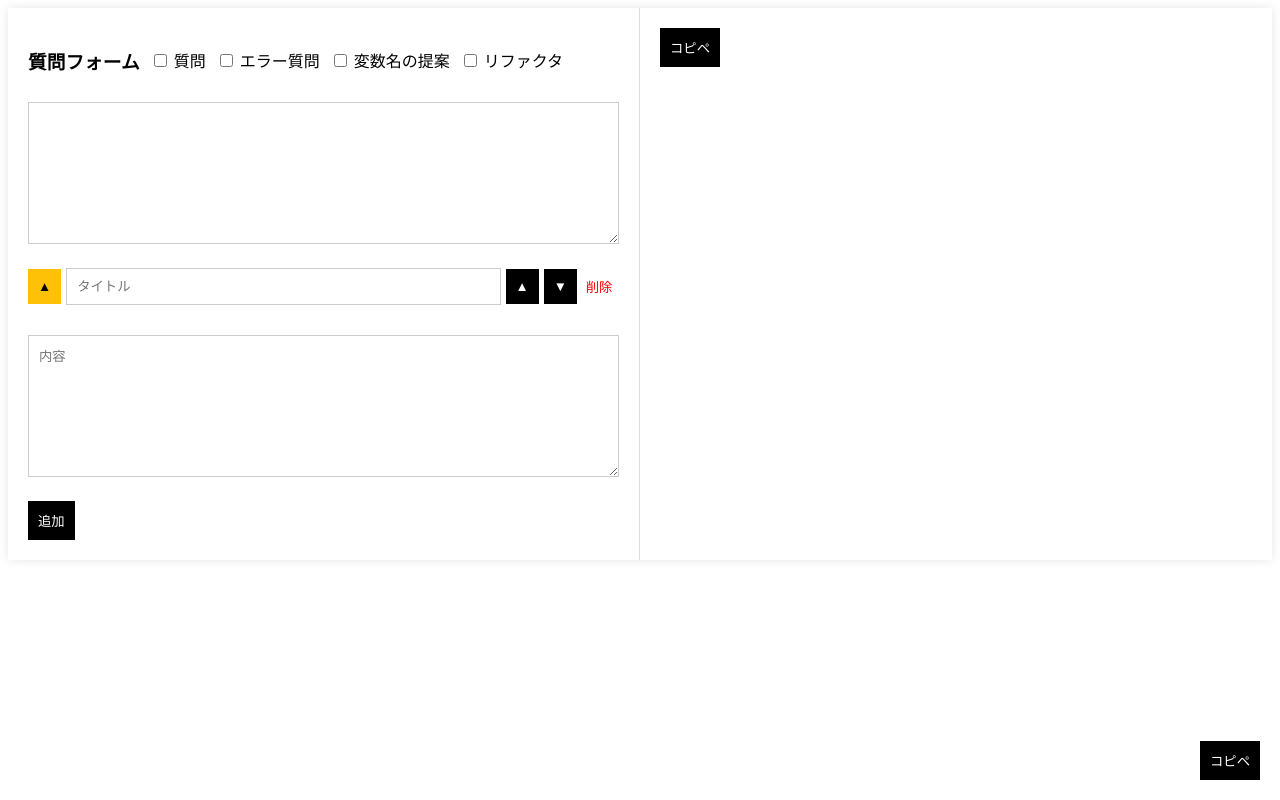
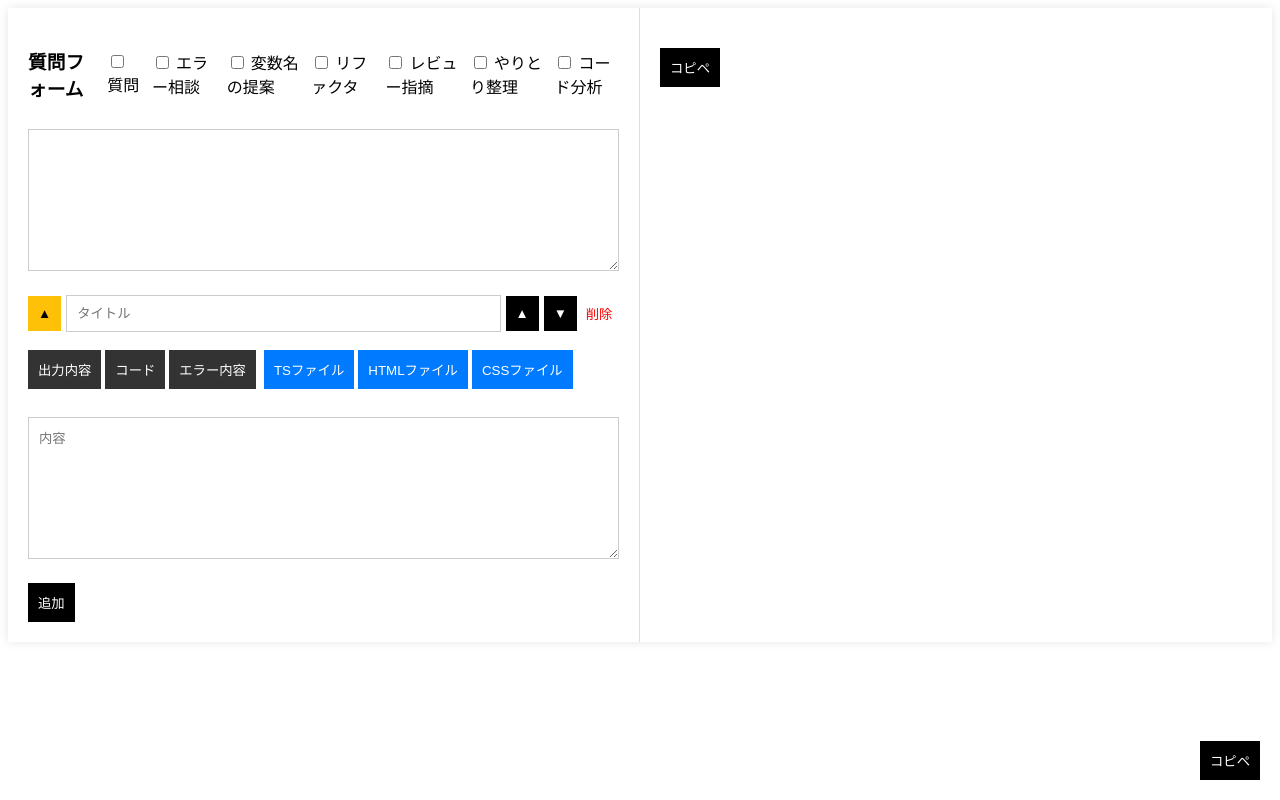
Before and after one commit to uot0705/prompt-format-creation-angular, an Angular app: page / in a window 1280 px wide. Built offline with nearby package versions, Linux system fonts and the light colour scheme.

Commit message:
feat: プロンプト作成フォームのプリセット・UI実装

```diff
--- a/src/app/app.component.html
+++ b/src/app/app.component.html
@@ -3,30 +3,73 @@
     <form>
       <div class="title-content">
         <h3>質問フォーム</h3>
-        <label
-          ><input type="checkbox" (change)="toggleCheckbox('question')" />
-          質問</label
-        >
-        <label
-          ><input type="checkbox" (change)="toggleCheckbox('error')" />
-          エラー質問</label
-        >
-        <label
-          ><input type="checkbox" (change)="toggleCheckbox('variableName')" />
-          変数名の提案</label
-        >
-        <label
-          ><input type="checkbox" (change)="toggleCheckbox('refactor')" />
-          リファクタ</label
-        >
+        <label>
+          <input
+            type="checkbox"
+            [checked]="selectedPreset() === 'question'"
+            (click)="onPresetClick('question')"
+          />
+          質問
+        </label>
+        <label>
+          <input
+            type="checkbox"
+            [checked]="selectedPreset() === 'error'"
+            (click)="onPresetClick('error')"
+          />
+          エラー相談
+        </label>
+        <label>
+          <input
+            type="checkbox"
+            [checked]="selectedPreset() === 'variableName'"
+            (click)="onPresetClick('variableName')"
+          />
+          変数名の提案
+        </label>
+        <label>
+          <input
+            type="checkbox"
+            [checked]="selectedPreset() === 'refactor'"
+            (click)="onPresetClick('refactor')"
+          />
+          リファクタ
+        </label>
+        <label>
+          <input
+            type="checkbox"
+            [checked]="selectedPreset() === 'review'"
+            (click)="onPresetClick('review')"
+          />
+          レビュー指摘
+        </label>
+        <label>
+          <input
+            type="checkbox"
+            [checked]="selectedPreset() === 'organize'"
+            (click)="onPresetClick('organize')"
+          />
+          やりとり整理
+        </label>
+        <label>
+          <input
+            type="checkbox"
+            [checked]="selectedPreset() === 'analyze'"
+            (click)="onPresetClick('analyze')"
+          />
+          コード分析
+        </label>
       </div>
+
       <textarea
-        [(ngModel)]="mainQuestion"
+        id="main-question"
         name="mainQuestion"
         rows="8"
+        [ngModel]="mainQuestion()"
+        (ngModelChange)="mainQuestion.set($event)"
       ></textarea>
 
-      <div>
+      <div id="fields-container">
         @for (field of fields(); track field.id) {
         <div class="field">
           <div class="field-header">
@@ -39,6 +82,7 @@
               {{ field.expanded ? "▲" : "▼" }}
             </button>
             <input
+              class="title-input"
               [value]="field.title"
               (input)="handleFieldChange($event, field.id, 'title')"
               name="field-title"
@@ -57,9 +101,54 @@
               </button>
             </div>
           </div>
+
+          <div class="common-words-content">
+            <div class="common-words-group common-words-general">
+              <button
+                type="button"
+                (click)="setCommonTitleWord(field.id, '出力内容')"
+              >
+                出力内容
+              </button>
+              <button
+                type="button"
+                (click)="setCommonTitleWord(field.id, 'コード')"
+              >
+                コード
+              </button>
+              <button
+                type="button"
+                (click)="setCommonTitleWord(field.id, 'エラー内容')"
+              >
+                エラー内容
+              </button>
+            </div>
+            <div class="common-words-group common-words-file">
+              <button
+                type="button"
+                (click)="setCommonTitleWord(field.id, 'TSファイル')"
+              >
+                TSファイル
+              </button>
+              <button
+                type="button"
+                (click)="setCommonTitleWord(field.id, 'HTMLファイル')"
+              >
+                HTMLファイル
+              </button>
+              <button
+                type="button"
+                (click)="setCommonTitleWord(field.id, 'CSSファイル')"
+              >
+                CSSファイル
+              </button>
+            </div>
+          </div>
+
           @if (field.expanded) {
           <div class="field-content">
             <textarea
+              class="field-content-textarea"
               [value]="field.content"
               (input)="handleFieldChange($event, field.id, 'content')"
               name="field-content"
@@ -72,12 +161,15 @@
         }
       </div>
 
-      <button type="button" (click)="addField()">追加</button>
+      <button id="add-field-btn" type="button" (click)="addField()">
+        追加
+      </button>
     </form>
   </div>
 
   <div class="right-panel">
     <button
+      id="copy-btn"
       (click)="copyToClipboard()"
       class="copy-btn"
       [class.success]="copySuccess()"
@@ -85,12 +177,13 @@
       {{ copySuccess() ? "コピペ成功" : "コピペ" }}
     </button>
     <div id="output">
-      <div [innerHTML]="mainQuestionOutputForDisplay()"></div>
-      <div [innerHTML]="fieldsOutputForDisplay()"></div>
+      <div id="main-question-output" [innerHTML]="mainQuestionOutput()"></div>
+      <div id="fields-output" [innerHTML]="fieldsOutputForDisplay()"></div>
+    </div>
   </div>
 
-  </div>
   <button
+    id="fixed-copy-btn"
     (click)="copyToClipboard()"
     class="fixed-copy-btn"
     [class.success]="copySuccess()"
--- a/src/app/app.component.scss
+++ b/src/app/app.component.scss
@@ -7,8 +7,8 @@ body {
   margin: 0;
   background-color: #f5f5f5;
   display: flex;
-  justify-content: center;
-  align-items: center;
+  justify-content: stretch;
+  align-items: stretch;
   height: 100vh;
   overflow: hidden;
 }
@@ -45,7 +45,6 @@ body {
     width: auto;
   }
 }
-
 
 
 .title-content {
@@ -154,3 +153,29 @@ button:hover {
   background-color: #ffc107;
   color: black;
 }
+
+.common-words-content {
+  display: flex;
+  margin: 8px 0;
+  gap: 8px;
+  flex-wrap: wrap;
+}
+
+.common-words-group {
+  display: flex;
+  gap: 4px;
+}
+
+.common-words-general button {
+  background-color: #333;
+  color: #fff;
+}
+
+.common-words-file button {
+  background-color: #007bff;
+  color: #fff;
+}
+
+.preview-field {
+  margin-bottom: 16px;
+}
--- a/src/app/app.component.ts
+++ b/src/app/app.component.ts
@@ -1,5 +1,5 @@
-import { Component, signal, computed } from '@angular/core';
-import { FormsModule } from '@angular/forms'; // FormsModuleをインポート
+import { Component, computed, signal } from '@angular/core';
+import { FormsModule } from '@angular/forms';
 import { marked } from 'marked';
 
 interface Field {
@@ -9,65 +9,152 @@ interface Field {
   expanded: boolean;
 }
 
+type PresetType =
+  | 'question'
+  | 'error'
+  | 'variableName'
+  | 'refactor'
+  | 'review'
+  | 'organize'
+  | 'analyze';
+
 @Component({
   selector: 'app-root',
-  standalone: true, // スタンドアロンコンポーネントを宣言
-  imports: [FormsModule], // 必要なモジュールをここでインポート
+  standalone: true,
+  imports: [FormsModule],
   templateUrl: './app.component.html',
   styleUrls: ['./app.component.scss'],
 })
 export class AppComponent {
-  private fieldObject: Field = {
+  private readonly fieldTemplate: Field = {
     id: Date.now(),
     title: '',
     content: '',
     expanded: true,
   };
 
-  protected mainQuestion = signal<string>('');
-  protected fields = signal<Field[]>([this.fieldObject]);
-  protected copySuccess = signal<boolean>(false);
+  // メイン質問とフィールド群（Signalで管理）
+  protected readonly mainQuestion = signal('');
+  protected readonly fields = signal<Field[]>([this.fieldTemplate]);
 
-  protected mainQuestionOutput = computed(() => marked.parse(this.mainQuestion()));
-  protected fieldsOutputForDisplay = computed(() =>
+  // 選択中のプリセット
+  protected readonly selectedPreset = signal<PresetType | null>(null);
+
+  // コピペボタンの状態
+  protected readonly copySuccess = signal(false);
+
+  // 右パネル表示用
+  protected readonly mainQuestionOutput = computed(() =>
+    marked.parse(this.mainQuestion())
+  );
+
+  protected readonly fieldsOutputForDisplay = computed(() =>
     this.fields()
       .map(
         (field) =>
-          `<div><h2>${field.title}</h2></div>
-           <pre>${field.content}</pre>`
+          `<section class="preview-field">
+             <h2>${field.title}</h2>
+             <pre><code>${field.content}</code></pre>
+           </section>`
       )
       .join('')
   );
 
-  protected mainQuestionOutputForDisplay = computed(() =>
-    this.mainQuestion()
-  );
+  protected onPresetClick(type: PresetType): void {
+    // すでに選択されている場合も含め、常に「そのプリセット1つだけON」にする
+    this.selectedPreset.set(type);
+    this.applyPreset(type);
+  }
 
+  private applyPreset(type: PresetType): void {
+    this.resetForm();
 
-
-  protected toggleCheckbox(type: string): void {
-    this.resetForm();
     switch (type) {
-      case 'question':
+      case 'question': {
         this.mainQuestion.set('以下の質問に回答してください');
         this.addField('質問内容');
         break;
-      case 'error':
+      }
+      case 'error': {
         this.mainQuestion.set('以下のエラー内容を解決してください');
         this.addField('エラー内容');
-        this.addField('出力内容', 'エラーの詳細情報:');
+        this.addField(
+          '出力内容',
+          '以下の内容を全て「エンジニア初心者でもわかりやすいように」丁寧に教えてください\n' +
+            '・エラーの概要:\n' +
+            '・エラーの原因:\n' +
+            '・エラーの解決策:\n' +
+            '・解決策する為の具体的な方法(コードの修正の場合はコードを書く):'
+        );
         break;
-      case 'variableName':
+      }
+      case 'variableName': {
         this.mainQuestion.set(
-          '以下の変数の使い道に合う変数名を5個提案してください...'
+          '以下の変数の使い道に合う変数名を5個提案してください。\n' +
+            '提案する変数名は「シンプルな単語を使い」「意味が理解ができる」、「長くなりすぎない簡潔」な命名にしてください'
         );
         this.addField('変数の使い道');
-        this.addField('出力内容(以下の内容で5個)', '変数名:');
+        this.addField(
+          '出力内容(以下の内容で5個)',
+          '・変数名:\n・おすすめの理由：'
+        );
         break;
-      case 'refactor':
+      }
+      case 'refactor': {
         this.mainQuestion.set('以下のリファクタをしてください');
-        this.addField();
+        this.addField(
+          '出力内容',
+          'リファクタしたほうが良い箇所を「3箇所」選んでください。その3箇所の現在のコードを出力して、以下を「エンジニア初心者でもわかりやすいように」教えてください。\n' +
+            '・なぜリファクタしたほうが良いか\n' +
+            '・どのようなリファクタをすればいいのか\n' +
+            '・リファクタしたコード'
+        );
         break;
+      }
+      case 'review': {
+        this.mainQuestion.set(
+          '上司からのレビュー指摘内容を以下の「出力内容」に沿って回答してください'
+        );
+        this.addField(
+          '出力内容',
+          '以下の内容を全て「エンジニア初心者でもわかりやすいように」丁寧に教えてください\n' +
+            '・上司からのレビュー指摘内容の概要\n' +
+            '・レビュー内容に「なぜ」修正した方がいいのかの詳細\n' +
+            '・現状のコードの修正箇所を箇条書きで書き出す\n' +
+            '・上記の修正箇所の修正コードを提供してください'
+        );
+        this.addField('上司からのレビュー指摘内容');
+        this.addField('対象コード');
+        break;
+      }
+      case 'organize': {
+        this.mainQuestion.set(
+          '以下のやりとりを出力回答に沿って回答してください'
+        );
+        this.addField(
+          '出力内容',
+          '以下の内容を全て「エンジニア初心者でもわかりやすいように」丁寧に教えてください\n' +
+            '・やりとりの概要\n' +
+            '・結果どうなったのか\n' +
+            '・上記の結果に至るまでの経緯を説明してください'
+        );
+        this.addField('やりとり');
+        break;
+      }
+      case 'analyze': {
+        this.mainQuestion.set(
+          '以下の出力回答に沿ってコードの解析をしてください'
+        );
+        this.addField(
+          '出力内容',
+          '以下の内容を全て「エンジニア初心者でもわかりやすいように」丁寧に教えてください\n' +
+            '・対象コードの全体的な概要\n' +
+            '・対象コードの変数や関数ごとに処理を全て時系列で詳細におしえて\n' +
+            '・対象コードの押さえておくべきホポイント3つ'
+        );
+        this.addField('対象のコード');
+        break;
+      }
     }
   }
 
@@ -96,13 +183,13 @@ export class AppComponent {
 
   protected addField(title = '', content = ''): void {
     const newField: Field = {
-      ...this.fieldObject, // fieldObjectをコピーしてベースとする
-      id: Date.now(), // 新しいフィールド用のIDを生成
-      title: title || this.fieldObject.title, // 引数で指定があればそれを使用
-      content: content || this.fieldObject.content, // 引数で指定があればそれを使用
+      ...this.fieldTemplate,
+      id: Date.now(),
+      title: title || this.fieldTemplate.title,
+      content: content || this.fieldTemplate.content,
     };
 
-    this.fields.update((fields) => [...fields, newField]); // 新しいフィールドを追加
+    this.fields.update((fields) => [...fields, newField]);
   }
 
   protected removeField(field: Field): void {
@@ -136,10 +223,7 @@ export class AppComponent {
     const mainQuestionFormatted = this.mainQuestion().trim();
 
     const fieldsFormatted = this.fields()
-      .map(
-        (field) =>
-          `## ${field.title}\n\`\`\`\n${field.content}\n\`\`\``
-      )
+      .map((field) => `## ${field.title}\n\`\`\`\n${field.content}\n\`\`\``)
       .join('\n\n');
 
     const outputText = `${mainQuestionFormatted}\n\n${fieldsFormatted}`;
@@ -150,6 +234,9 @@ export class AppComponent {
     });
   }
 
+  protected setCommonTitleWord(fieldId: number, word: string): void {
+    this.updateField(fieldId, word, 'title');
+  }
 
   private resetForm(): void {
     this.mainQuestion.set('');
```
Also changed, not shown: src/app/app.config.ts (+7 -1 lines). Lines whose indentation alone changed are shown as unchanged.
